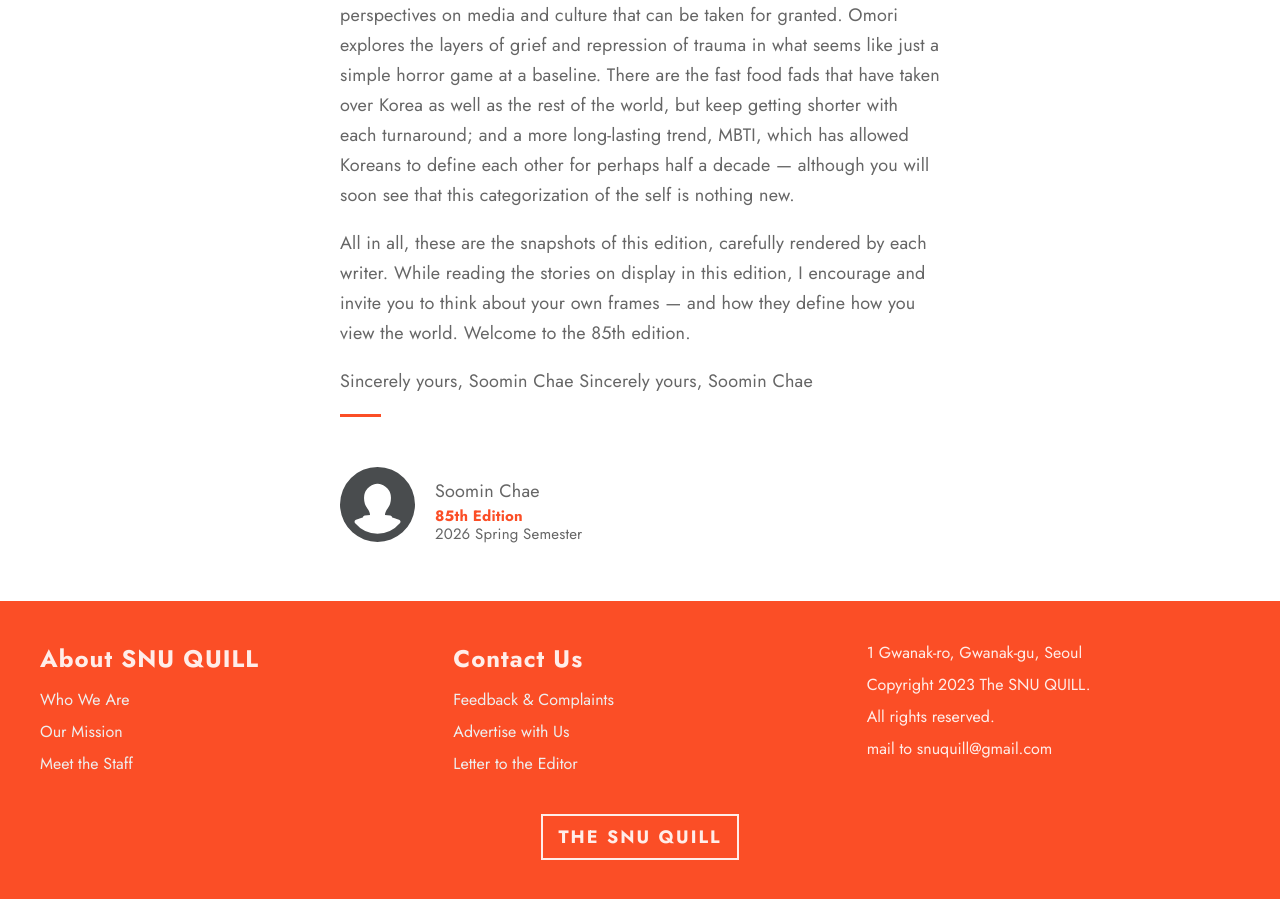
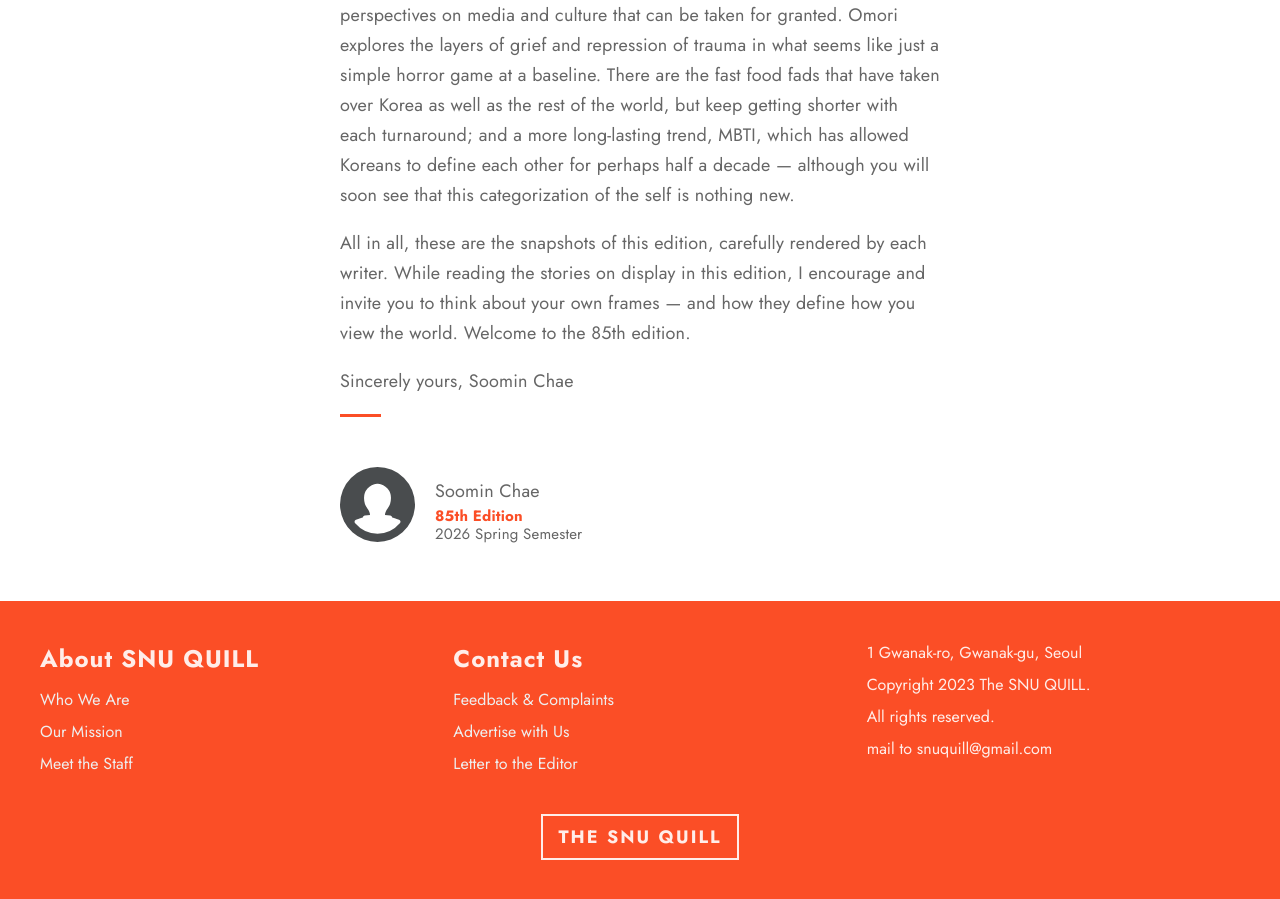
Before and after one commit to snuquill/snuquill.github.io, a Jekyll site: the page built from _articles/228.md, in a window 1280 px wide and 900 px high, scrolled down 2964 px. Built offline with Jekyll 4.4.1, drawn with Linux system fonts in a browser that asks for light colours.

Commit message:
Update 228.md

```diff
--- a/_articles/228.md
+++ b/_articles/228.md
@@ -31,5 +31,3 @@ All in all, these are the snapshots of this edition, carefully rendered by each
 
 Sincerely yours,
 Soomin Chae
-Sincerely yours,
-Soomin Chae
```
